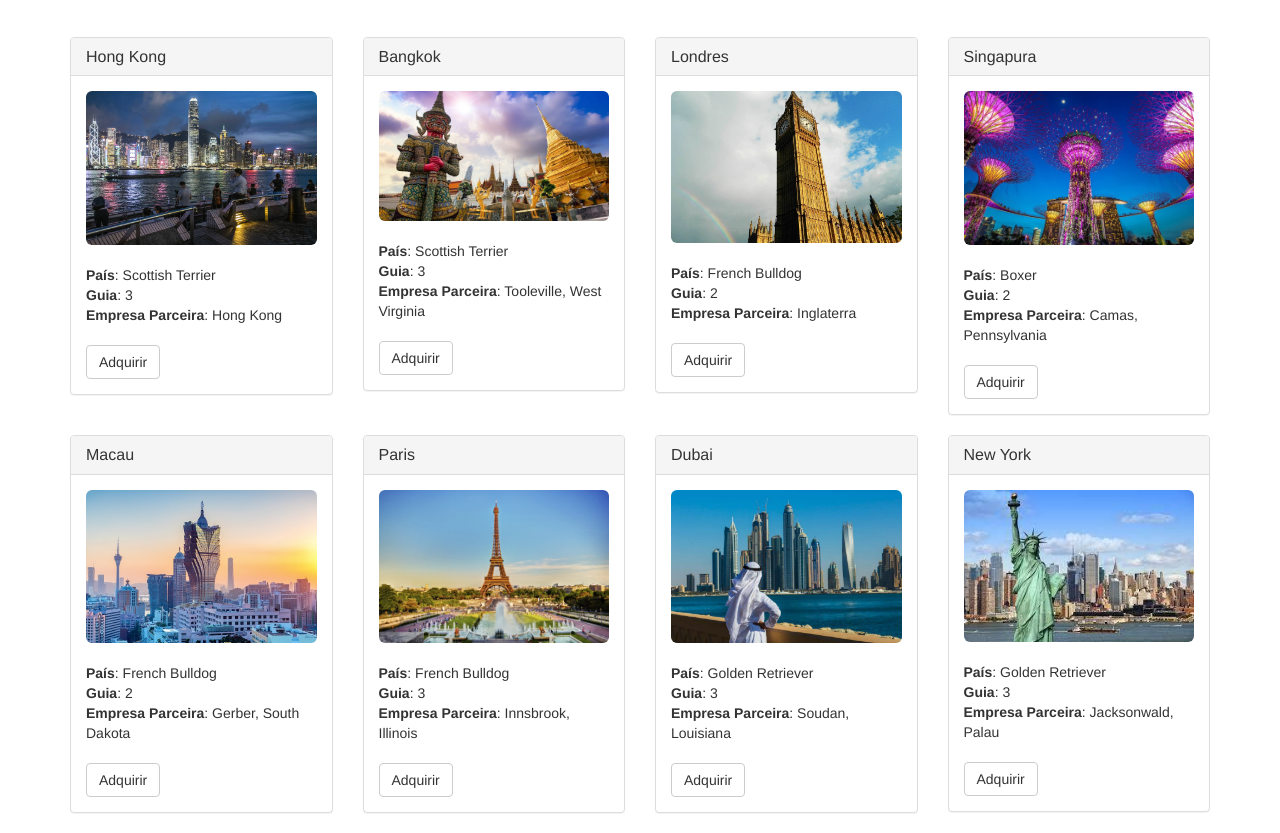
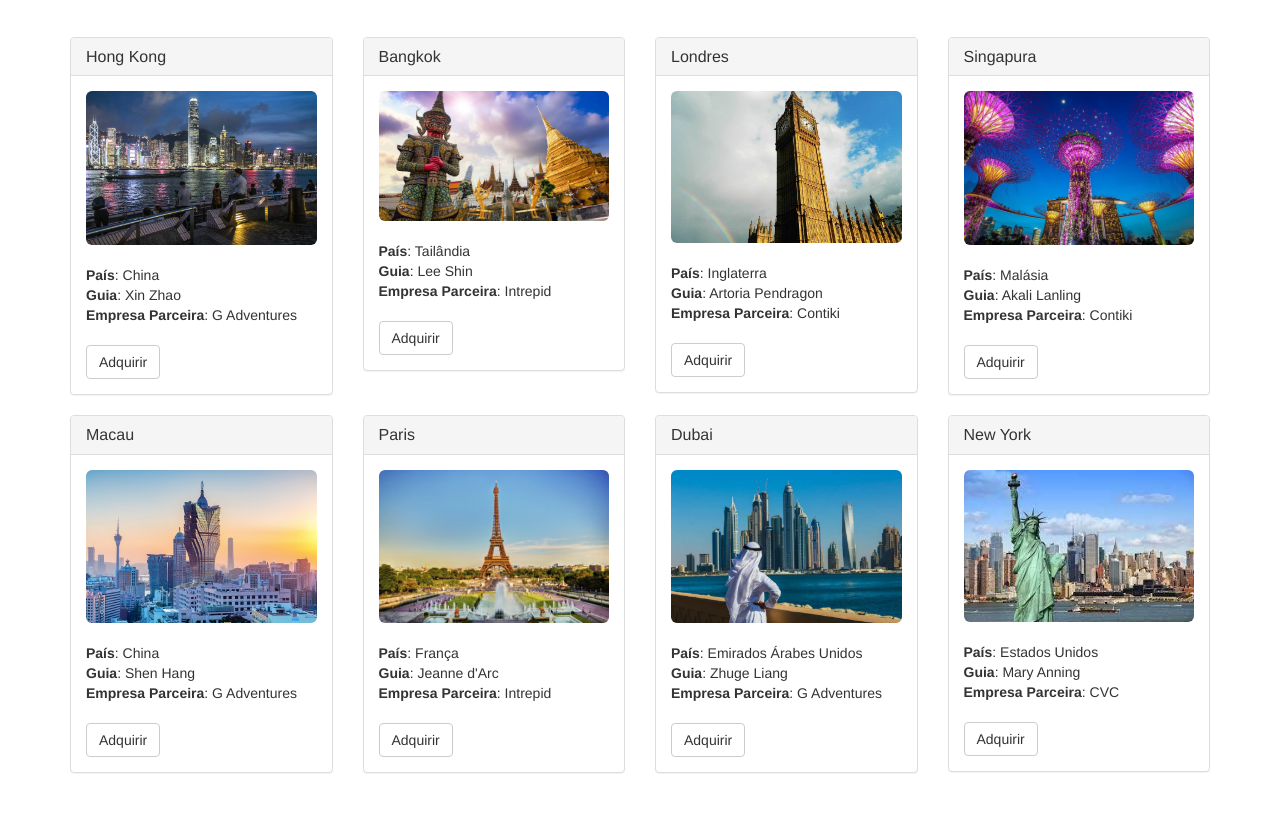
Before and after one commit to AAlan12/Av3-Project, a website: page src/index.html in a window 1280 px wide. Shown: the part 84-917 px from the top of the page. After the commit the page ends 877 px from the top, so only its background shows below. Drawn offline with nearby package versions, Linux system fonts and the light colour scheme; files whose address does not match are found by name.

Commit message:
Modificações na tag guias e pais

```diff
--- a/src/TravelPackages.json
+++ b/src/TravelPackages.json
@@ -3,64 +3,64 @@
     "id": 0,
     "name": "Hong Kong",
     "picture": "images/HongKong.jpeg",
-    "guide": 3,
-    "country": "Scottish Terrier",
-    "partnerCompany": "Hong Kong"
+    "guide": "Xin Zhao",
+    "country": "China",
+    "partnerCompany": "G Adventures"
   },
   {
     "id": 1,
     "name": "Bangkok",
     "picture": "images/Bangkok.jpeg",
-    "guide": 3,
-    "country": "Scottish Terrier",
-    "partnerCompany": "Tooleville, West Virginia"
+    "guide": "Lee Shin",
+    "country": "Tailândia",
+    "partnerCompany": "Intrepid"
   },
   {
     "id": 2,
     "name": "Londres",
     "picture": "images/Londres.jpeg",
-    "guide": 2,
-    "country": "French Bulldog",
-    "partnerCompany": "Inglaterra"
+    "guide": "Artoria Pendragon",
+    "country": "Inglaterra",
+    "partnerCompany": "Contiki"
   },
   {
     "id": 3,
     "name": "Singapura",
     "picture": "images/Singapura.jpeg",
-    "guide": 2,
-    "country": "Boxer",
-    "partnerCompany": "Camas, Pennsylvania"
+    "guide": "Akali Lanling",
+    "country": "Malásia",
+    "partnerCompany": "Contiki"
   },
   {
     "id": 4,
     "name": "Macau",
     "picture": "images/Macau.jpeg",
-    "guide": 2,
-    "country": "French Bulldog",
-    "partnerCompany": "Gerber, South Dakota"
+    "guide": "Shen Hang",
+    "country": "China",
+    "partnerCompany": "G Adventures"
   },
   {
     "id": 5,
     "name": "Paris",
     "picture": "images/Paris2.jpeg",
-    "guide": 3,
-    "country": "French Bulldog",
-    "partnerCompany": "Innsbrook, Illinois"
+    "guide": "Jeanne d'Arc",
+    "country": "França",
+    "partnerCompany": "Intrepid"
   },
   {
     "id": 6,
     "name": "Dubai",
     "picture": "images/Dubai.jpeg",
-    "guide": 3,
-    "country": "Golden Retriever",
-    "partnerCompany": "Soudan, Louisiana"
+    "guide": "Zhuge Liang",
+    "country": "Emirados Árabes Unidos",
+    "partnerCompany": "G Adventures"
   },
   {
     "id": 7,
     "name": "New York",
     "picture": "images/New-York.jpeg",
-    "guide": 3,
-    "country": "Golden Retriever",
-    "partnerCompany": "Jacksonwald, Palau"
+    "guide": "Mary Anning",
+    "country": "Estados Unidos",
+    "partnerCompany": "CVC"
   }
 ]
--- a/src/index.html
+++ b/src/index.html
@@ -42,7 +42,7 @@
             <img alt="140x140" data-src="holder.js/140x140" class="img-rounded img-center" style="width: 100%;" src="https://animalso.com/wp-content/uploads/2017/01/Golden-Retriever_6.jpg" data-holder-rendered="true">
             <br/><br/>
             <strong>País</strong>: <span class="TravelPackages-Country"></span><br/>
-            <strong>Guia</strong>: <span class="TravelPackages-Guide">3</span><br/>
+            <strong>Guia</strong>: <span class="TravelPackages-Guide"></span><br/>
             <strong>Empresa Parceira</strong>: <span class="TravelPackages-location">Hong Kong</span><br/><br/>
             <button class="btn btn-default btn-Purchase" type="button" data-id="0">Adquirir</button>
           </div>
```
Also changed, not shown: build/contracts/Adoption.json, build/contracts/Migrations.json.
